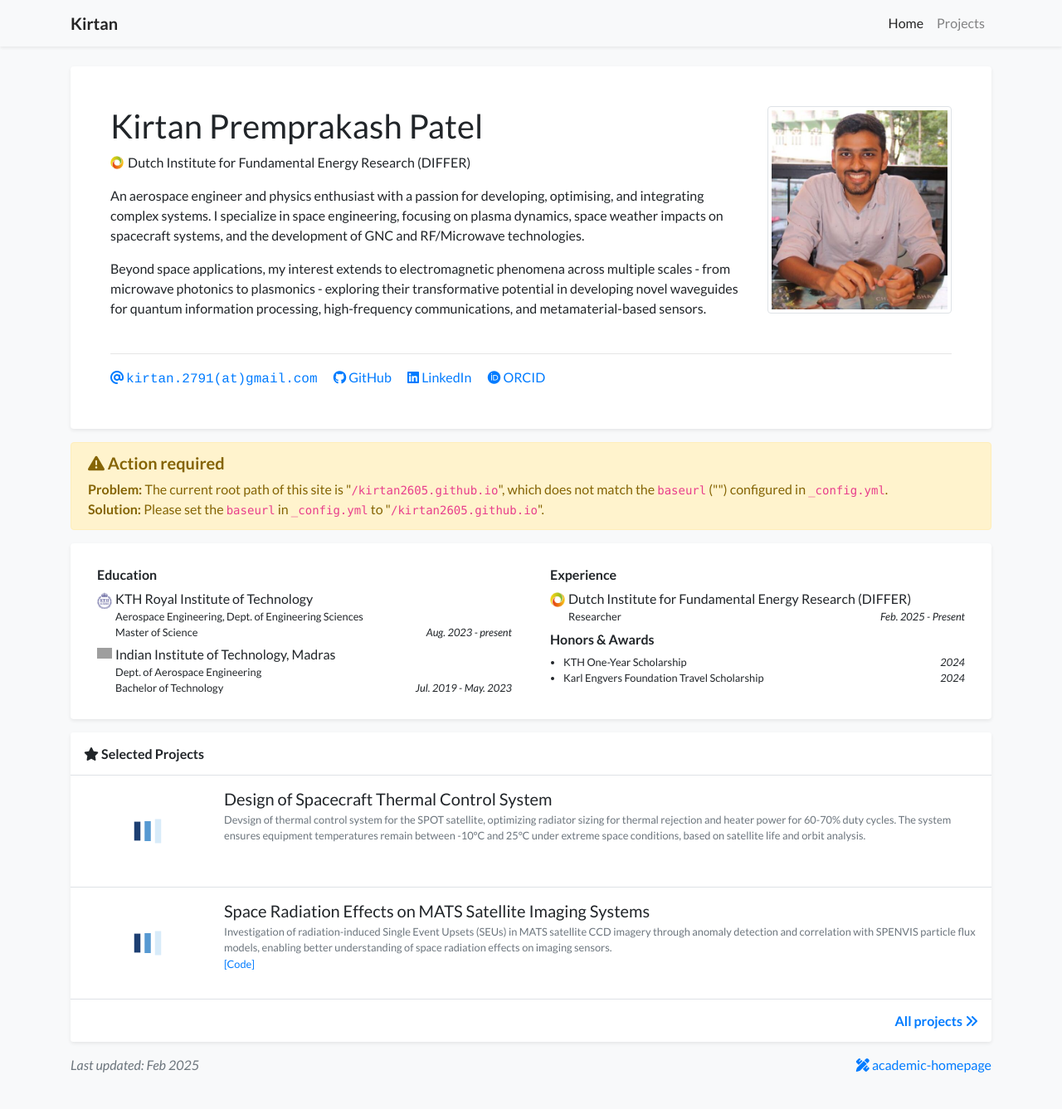
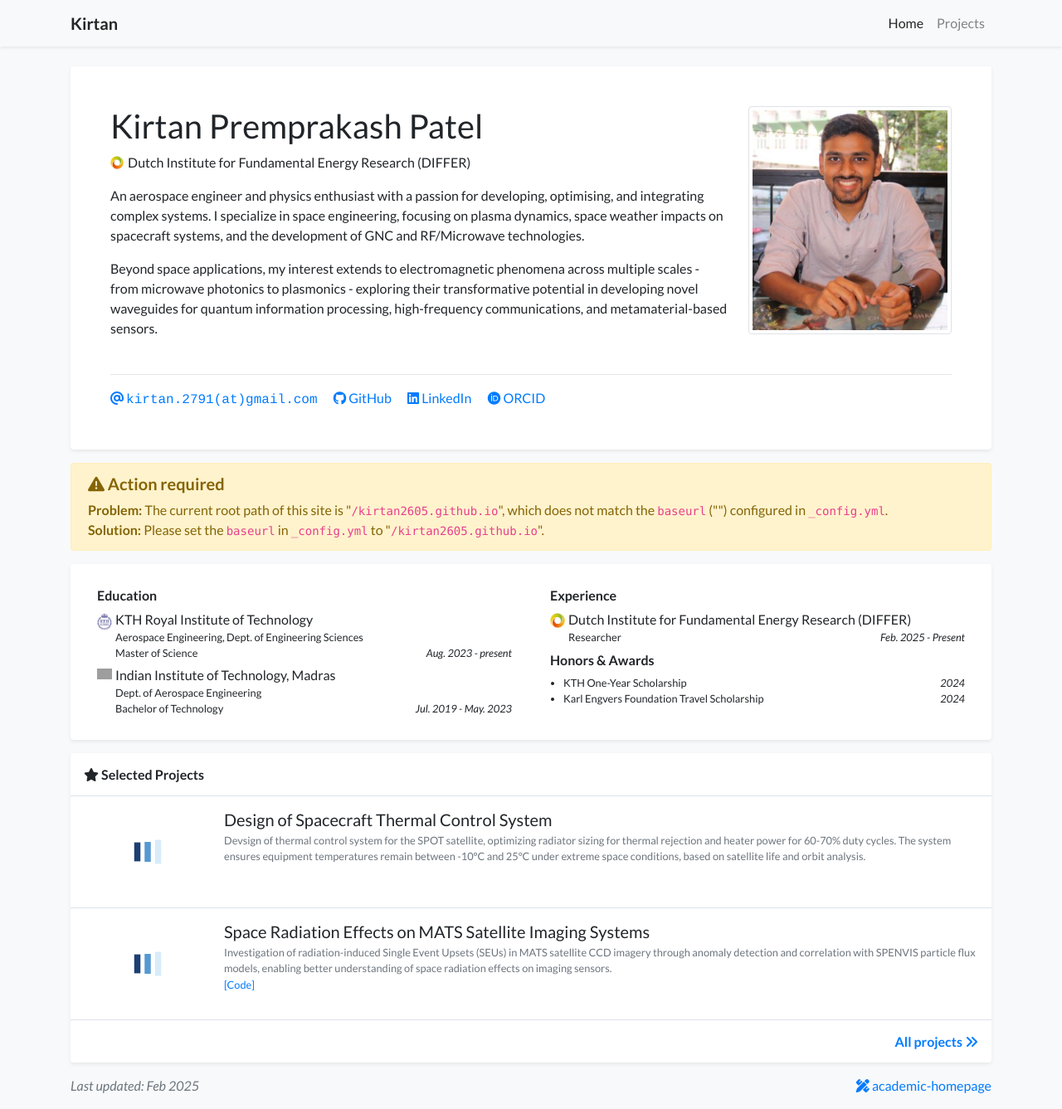
Before and after one commit to kirtan2605/kirtan2605.github.io, a Jekyll site: the page built from index.html, in a window 1280 px wide and 1337 px high. Shown: the whole window at 83% size. Built offline with Jekyll 4.4.1, drawn with Linux system fonts in a browser that asks for light colours; nearby versions of some CDN libraries; a style sheet for code colours, icons or effects is not loaded; grey boxes are pictures that could not be loaded.

Commit message:
Update profile_card.html

```diff
--- a/_includes/widgets/profile_card.html
+++ b/_includes/widgets/profile_card.html
@@ -10,7 +10,7 @@
                             <img
                                 src="{{ site.data.profile.portrait_url | relative_url }}"
                                 class="figure-img img-fluid img-thumbnail"
-                                style="height: 250px;"
+                                style="height: 275px;"
                                 data-toggle="tooltip"
                                 data-placement="top"
                                 title="{{ site.data.profile.portrait_caption }}">
```
